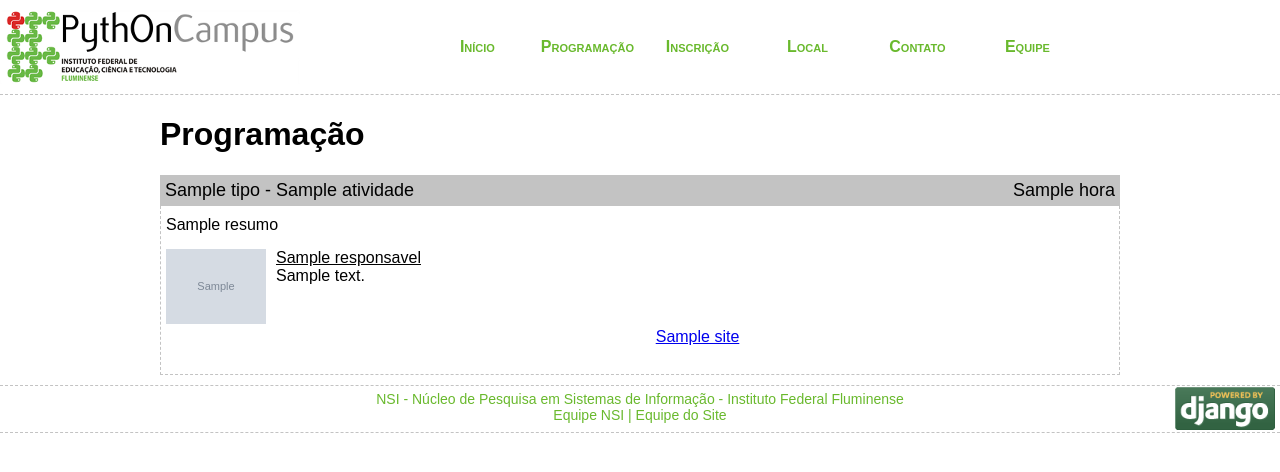
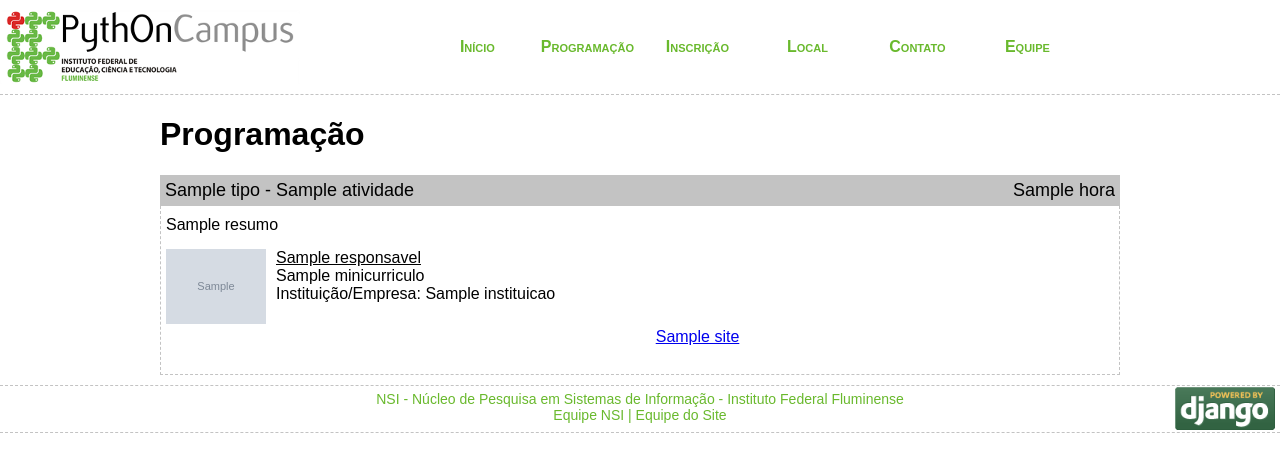
Before and after one commit to viniciuschagas/pythoncampusiff, a Django app: template pythoncampusiff_programacao/templates/programacao.html in a window 1280 px wide. Shown: the top 472 px of the page. Run offline with Django 3.2, Linux system fonts and the light colour scheme; the template is opened without the code that fills it: most values are stand-ins (such as "Sample title", 1, 10 or a date in 2020); grey boxes marked "Sample" are stand-in pictures.

Commit message:
Modificada template para refletir os novos atributos das classes

```diff
--- a/pythoncampusiff_programacao/templates/programacao.html
+++ b/pythoncampusiff_programacao/templates/programacao.html
@@ -22,7 +22,8 @@
                         </div>
                         <div class="descricao">
                             <span class="nome_responsavel">{{ atividade.responsavel.nome }}</span><br />
-                            {{ atividade.responsavel.descricao|linebreaksbr }}
+                            {{ atividade.responsavel.minicurriculo|linebreaksbr }}<br />
+                            Instituição/Empresa: {{ atividade.responsavel.instituicao }}
                         </div>
                         <div class="site">
                             <a href="{{ atividade.responsavel.site }}">{{ atividade.responsavel.site }}</a>
```
